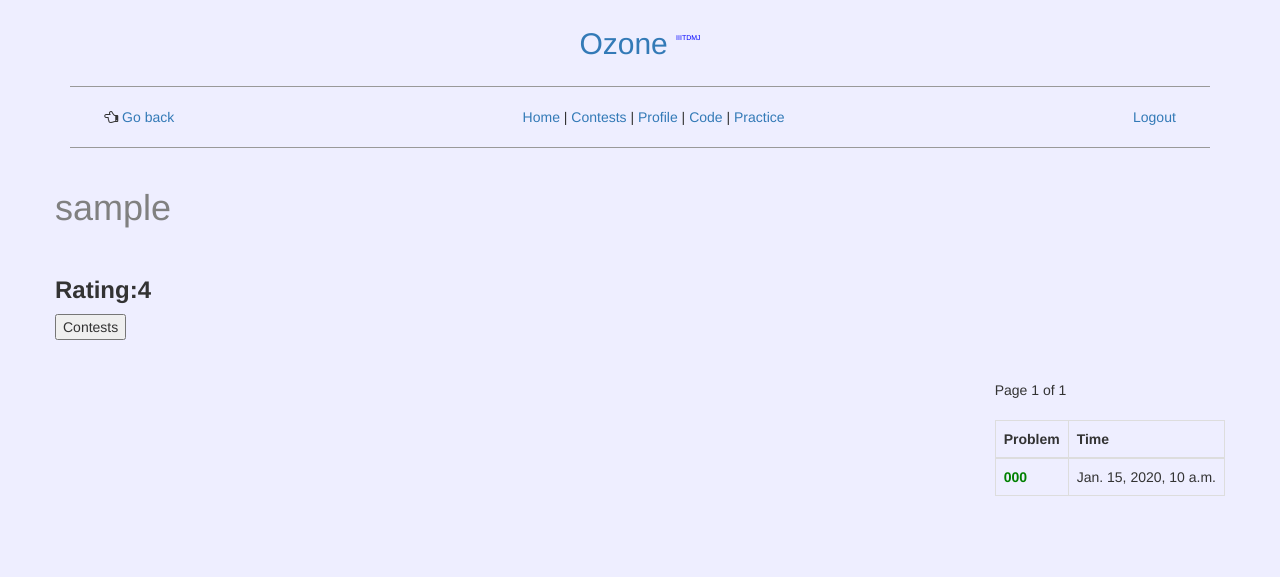
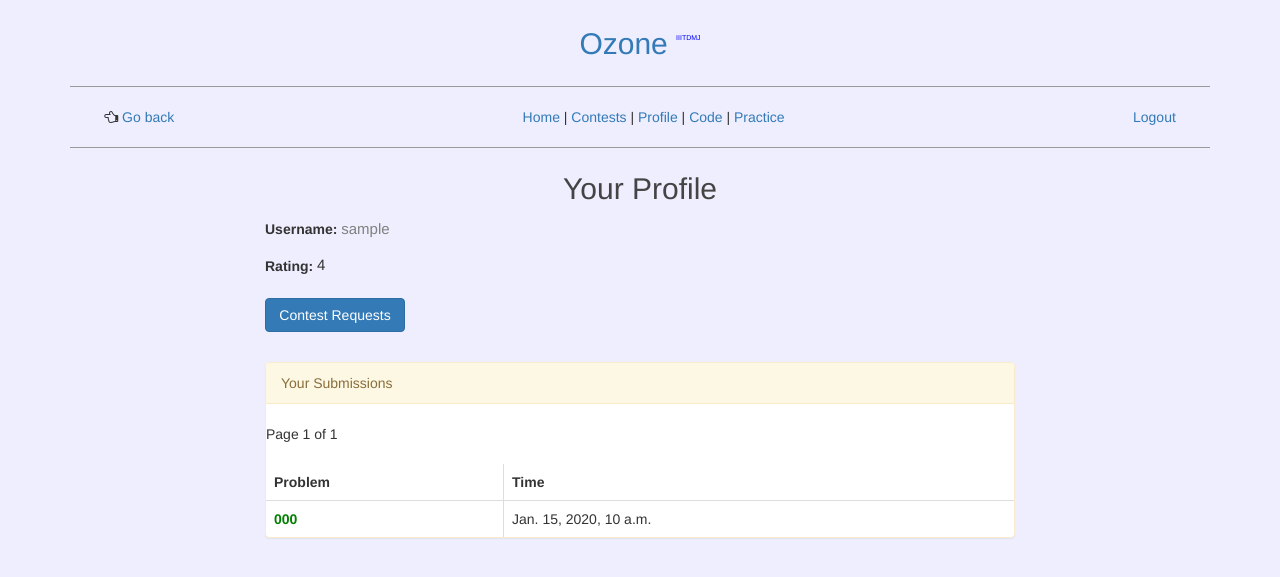
Before and after one commit to Samy-33/Ozone, a Django app: a page that uses inout/templates/inout/profile.html in a window 1280 px wide. Shown: the top 577 px of the page. Run offline with Django 3.2, Linux system fonts and the light colour scheme; a user stored in the database is signed in; tables that the repository leaves empty hold one stand-in row (values such as "Sample post"); some libraries are stand-ins or nearby versions.

Commit message:
Bootstrapped profile, renamed javascript.js

```diff
--- a/inout/static/inout/css/profile.css
+++ b/inout/static/inout/css/profile.css
@@ -1,4 +1,20 @@
-.header{
-	/*background-color:aqua;*/
-	font-size:16px;
+.profile-header {
+	font-size: 3rem;
+    text-align: center;
+    color: #444;
 }
+.profile-username, .profile-rating {
+    font-size: 1.5rem;
+    text-align: left;
+    display: inline-block;
+    margin: 1% auto;
+}
+.contest-requests {
+    margin: 1% 0 3% 0;
+}
+.contest-request-btn {
+    margin: 1% auto;
+}
+.problem-url {
+    color: green;
+}
--- /dev/null
+++ b/inout/static/inout/js/profile.js
@@ -0,0 +1,51 @@
+$(document).on('click', '#get_contests', function() {
+	$.ajax({
+		url: "allowcons/",
+		type: "GET",
+		dataType: "json",
+		success: function(contests){
+			var $contests = $('#contests');
+
+			if(contests['status'] === 'failure'){
+				$contests.html("No contest requests.");
+				return;
+			}
+
+			contests_html = "";
+			for (contest in contests){
+				var pk = contests[contest].pk,
+					name = contests[contest].fields.name,
+					start_date = contests[contest].fields.start_date,
+					end_date = contests[contest].fields.end_date;
+
+				contests_html += "<div id=" + pk + ">";
+				contests_html += "Name: " + name + "<br>";
+				contests_html += "Code: " + pk + "<br>";
+				contests_html += "Start: " + start_date + "<br>";
+				contests_html += "End: " + end_date + "<br>";
+				contests_html += "<button onclick='allow(1, " + pk +")'> Allow </button><button onclick='allow(0, "+ pk +")'> Reject </button>";
+				contests_html += "</div>";
+			}
+			$contests.html(contests_html);
+		},
+		error: function(e){
+			$contests.html("No contest requests.");
+		}
+	});
+});
+
+
+function allow(a, pk) {
+	$.ajax({
+		type:'GET',
+		url:'allow/',
+		data: 'ag='+a+"&pk="+pk.id,
+		contentType: "application/json",
+		success:function(json){
+			alert("congratulations.");
+		},
+		error: function(e){
+			alert("Request Failure. Probably because you're not allowed or because of Internet Connection");
+		}
+	});
+}
--- a/inout/templates/inout/profile.html
+++ b/inout/templates/inout/profile.html
@@ -1,42 +1,44 @@
 {% extends 'inout/base.html' %}
 {% load static %}
-<!--{% block title %} User Information {% endblock %}
 
-<a href='{% url "inout home" %}' style="float:left;">Home</a>
-<a href='{%url "inout logout" %}' style="float:right;">Logout</a>
--->
-
-
+{% block css %}
+  <link href='{% static "inout/css/profile.css" %}' type='text/css' rel='stylesheet' />
+{% endblock %}
 
 {% block content %}
-			<link href='{% static "inout/css/profile.css" %}' type='text/css' rel='stylesheet' />
-			<script type="text/javascript" src='{% static "inout/js/javascript.js" %}'></script>
-			<div class='header'>
+  <div class="col-md-8 col-sm-8 col-md-offset-2 col-sm-offset-2">
+    <div class="profile-header">Your Profile</div>
+    <div>
+      <strong>Username:</strong> <div class="profile-username" style="color:{{ user.profile.color }}">{{ user.username }}</div>
     </div>
-			<h1 style="color:{{ user.profile.color }};">{{user.username}}</h1><br>
-			<h3>
-				<b>
-					Rating:{{ user.profile.rating }}
-				</b>
-			</h3>
+    <div>
+      <strong>Rating:</strong> <div class="profile-rating">{{ user.profile.rating }}</div>
+    </div>
 
     {% if request.user.is_staff or request.user.is_superuser %}
-				<button onclick='getCon()' >Contests</button>
-				<br><br>
-				<div id="cons"></div>
+      <div class="contest-requests">
+        <button class="contest-request-btn btn btn-primary" id="get_contests">Contest Requests</button>
+        <div id="contests"></div>
+      </div>
     {% endif %}
-			<div style='float:right;'>
+
+    <div class="panel panel-warning">
+      <div class="panel-heading">Your Submissions</div>
+      {% if solved %}
         <table class='table table-bordered'>
           <thead>
             <th>Problem</th><th>Time</th>
           </thead>
           <tbody>
-						{% if solved %}
             {% for prob in solved %}
               <tr>
-								<th> <a style='color:green;' href="{% url 'contests:problem' code=prob.problem.contest.contest_code question=prob.problem.code %}">{{prob.problem.code}} </a></th>
-								<td>{{prob.time}}</td></tr>
+                <th>
+                  <a href="{% url 'contests:problem' code=prob.problem.contest.contest_code question=prob.problem.code %}" class="problem-url">{{ prob.problem.code }}</a>
+                </th>
+                <td>{{ prob.time }}</td>
+              </tr>
             {% endfor %}
+
             <div class="pagination">
               <span class="step-links">
                 {% if solved.has_previous %}
@@ -50,11 +52,15 @@
                 {% endif %}
               </span>
             </div>
+          </tbody>
+        </table>
       {% else %}
         No submissions.
       {% endif %}
-					</tbody>
-				</table>
     </div>
+  </div>
+{% endblock %}
 
+{% block js %}
+  <script type="text/javascript" src='{% static "inout/js/profile.js" %}'></script>
 {% endblock %}
```
Also changed, not shown: inout/static/inout/js/javascript.js (deleted, +0 -43 lines). Lines whose indentation alone changed are shown as unchanged.
